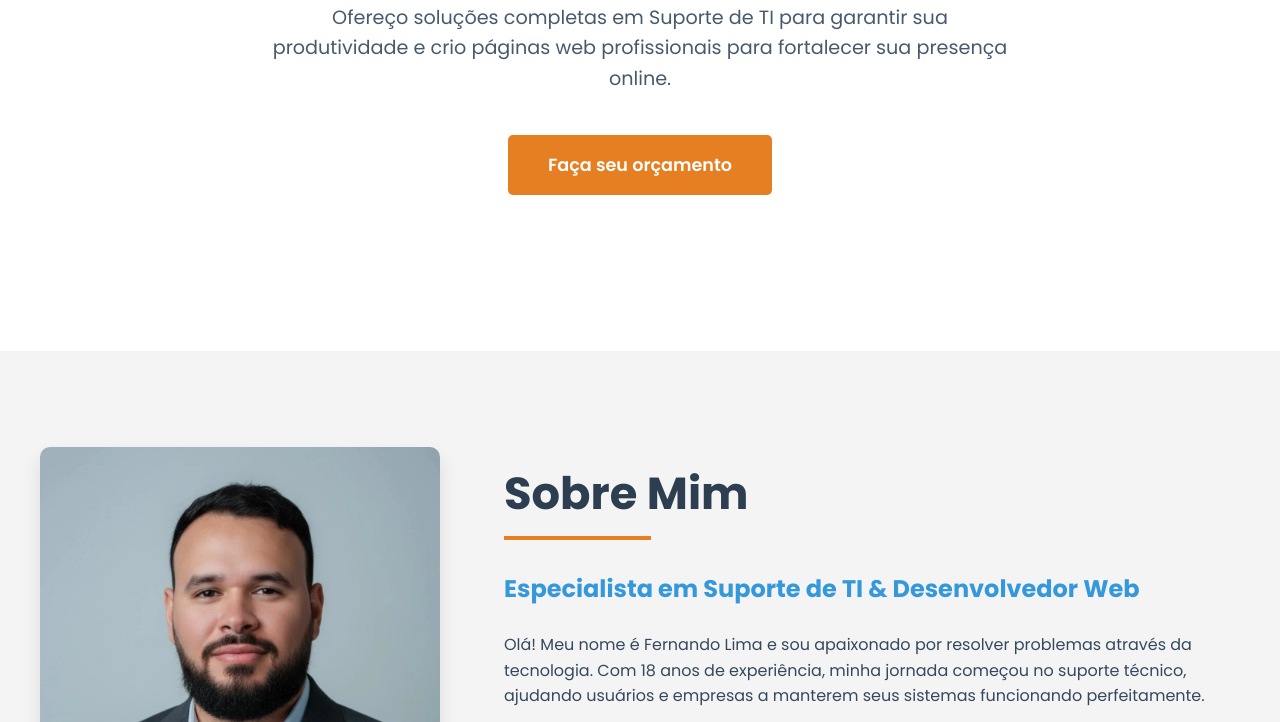
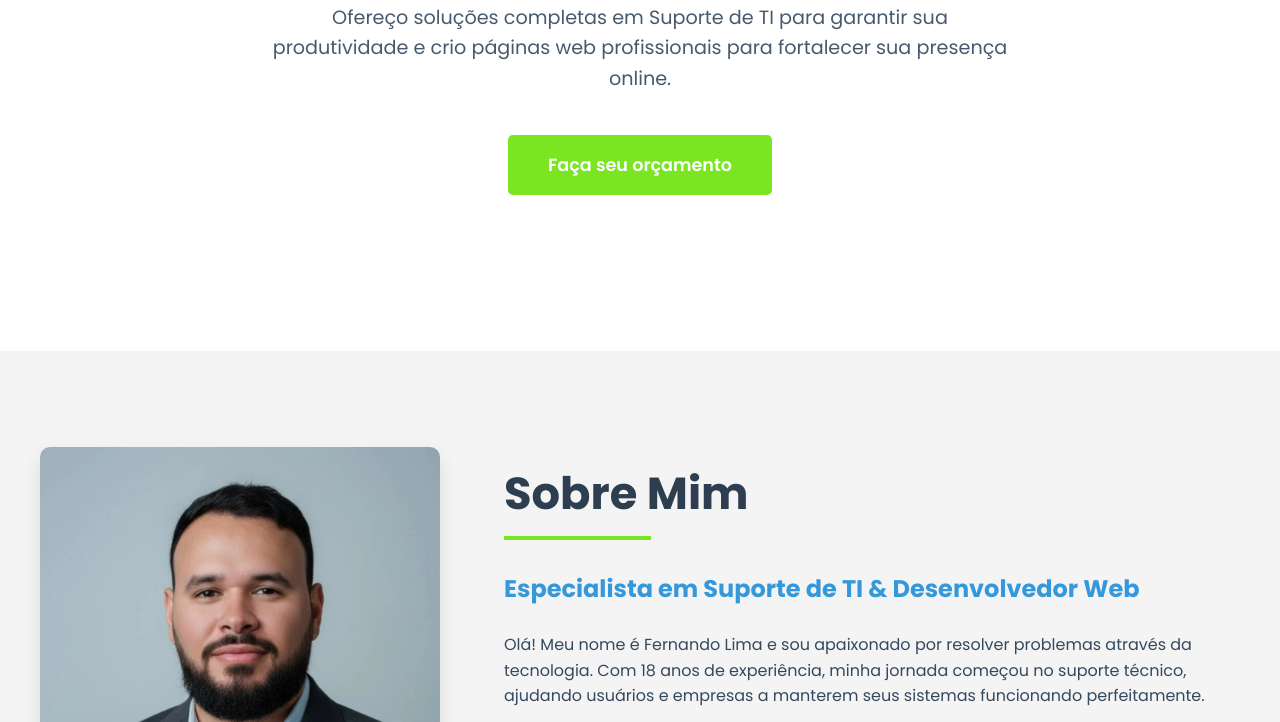
Before and after one commit to ndaraujo/portfolio-dev-lima, a plain HTML site: page index.html in a window 1280 px wide. Shown: the part 449-1171 px from the top of the page. Drawn offline with Linux system fonts and the light colour scheme.

Commit message:
Alteração na cor laranja para verde

```diff
--- a/style.css
+++ b/style.css
@@ -5,7 +5,7 @@
 :root {
     --primary-dark: #2c3e50; /* Azul escuro do header */
     --secondary-blue: #3498db; /* Azul claro para links e detalhes */
-    --accent-orange: #e67e22; /* Laranja vibrante para destaque */
+    --accent-orange: #7ae622; /* Laranja vibrante para destaque */
     --text-light: #ecf0f1; /* Texto claro */
     --text-dark: #34495e; /* Texto escuro */
     --background-light: #ffffff; /* Fundo branco */
```
